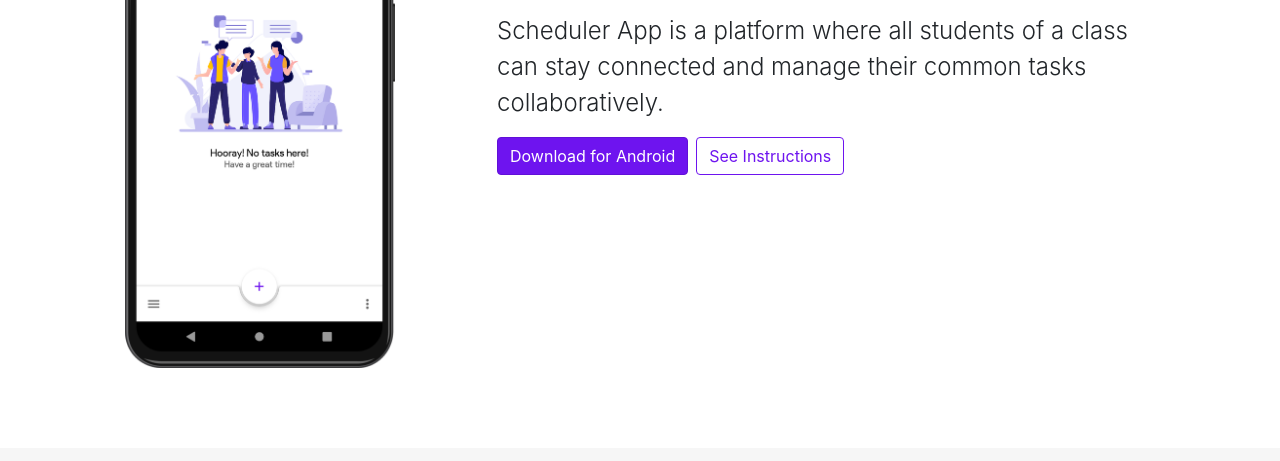
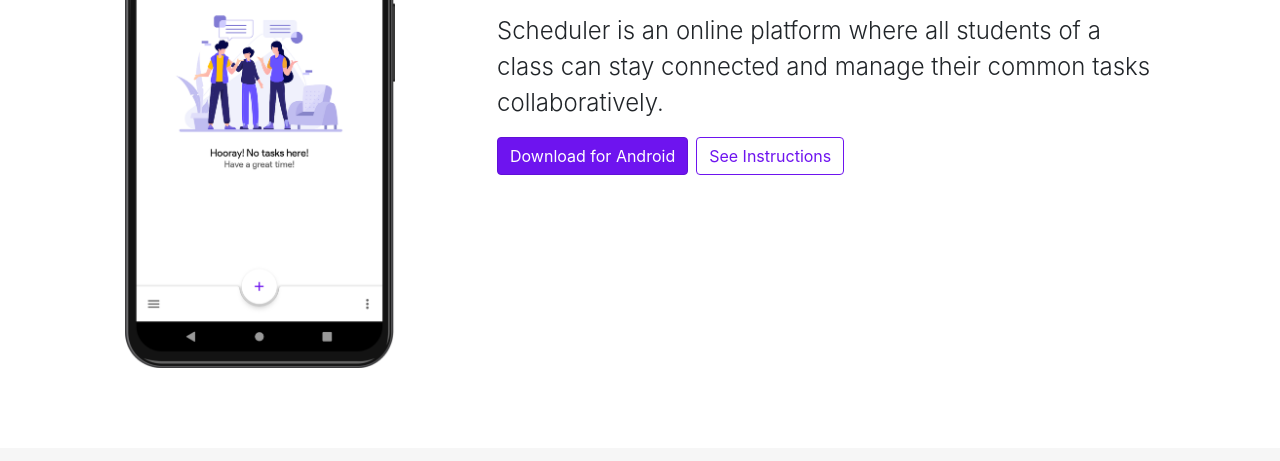
Before and after one commit to robinrezwan/SchedulerApp, a plain HTML site: page index.html in a window 1280 px wide. Shown: the part 304-765 px from the top of the page. Drawn offline with Linux system fonts and the light colour scheme; files whose address does not match are found by name.

Commit message:
Minor updates

```diff
--- a/index.html
+++ b/index.html
@@ -4,7 +4,7 @@
 <head>
     <meta charset="utf-8">
     <meta name="viewport" content="width=device-width, initial-scale=1.0, shrink-to-fit=no">
-    <title>Home - Scheduler App</title>
+    <title>Scheduler App</title>
     <link rel="icon" href="assets/img/lightning_bolt_64px.svg" sizes="any" type="image/svg+xml">
     <link rel="stylesheet" href="assets/bootstrap/css/bootstrap.min.css">
     <link rel="stylesheet" href="assets/fonts/fontawesome-all.min.css">
@@ -38,7 +38,7 @@
                 <div class="col-lg-8 align-self-center">
                     <div class="jumbotron">
                         <h1>Stay Organized, Together</h1>
-                        <p>Scheduler App is a platform where all students of a class can stay connected and manage their common tasks collaboratively.</p>
+                        <p>Scheduler is an online platform where all students of a class can stay connected and manage their common tasks collaboratively.</p>
                         <span>
                             <a class="btn btn-primary" role="button" href="https://drive.google.com/uc?export=download&amp;id=10wBmyeKl1Q8-T0a6e6swt-s9JSqs6LJm">Download for Android</a><a class="btn btn-outline-primary" role="button" href="instructions.html">See Instructions</a>
                         </span>
```
